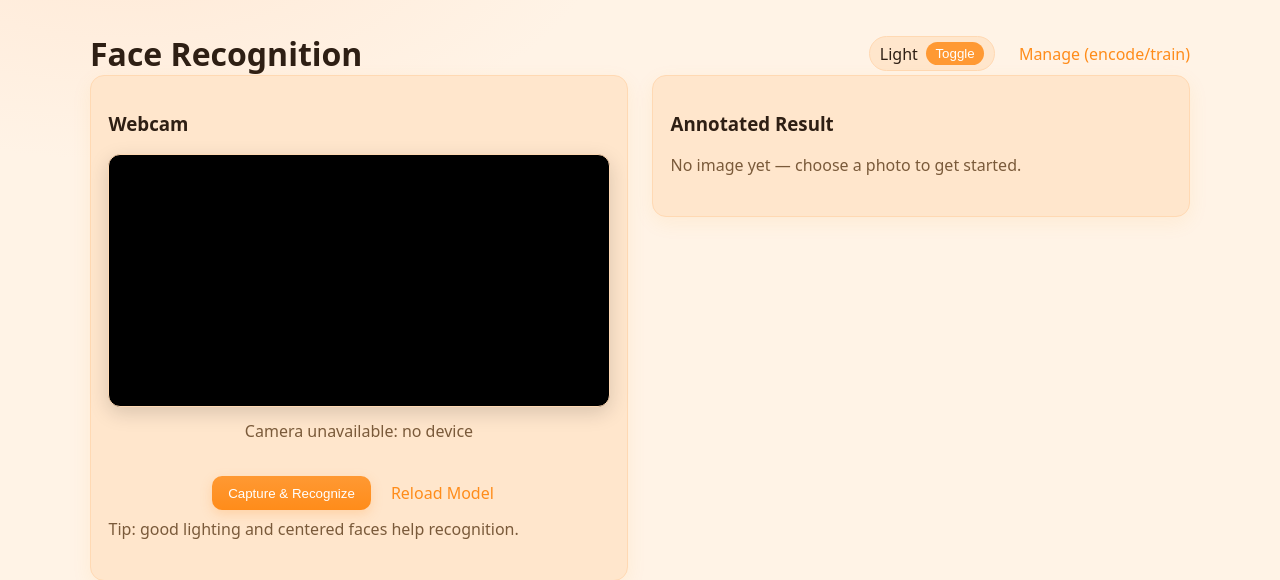
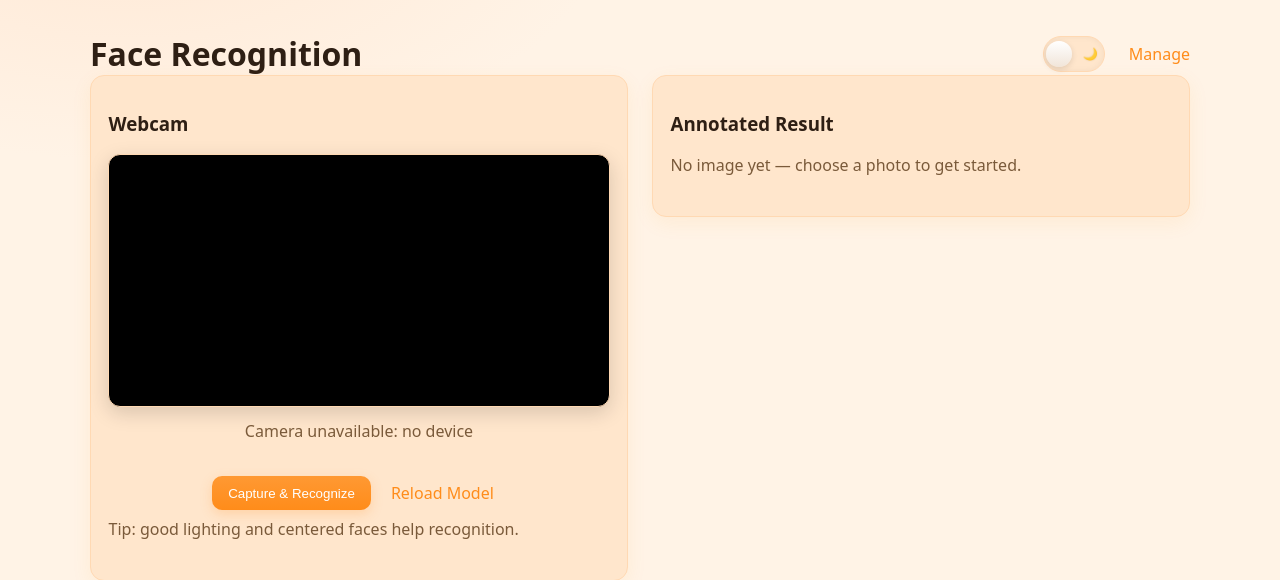
Before and after one commit to Sayedli/ComputerVision, a Django app: page / in a window 1280 px wide. Shown: the top 580 px of the page. Run offline with Django 4.2, Linux system fonts and the light colour scheme.

Commit message:
Updated Frontend

```diff
--- a/recognition/templates/recognition/index.html
+++ b/recognition/templates/recognition/index.html
@@ -32,8 +32,14 @@
       .cam{ display:flex; flex-direction:column; gap:.6rem; align-items:center; }
       .cam video{ width:100%; max-width:520px; border-radius:12px; border:1px solid var(--border); background:#000; box-shadow:0 6px 20px rgba(0,0,0,.15); }
       .cam .row{ display:flex; gap:.75rem; align-items:center; }
-      .toggle{ display:inline-flex; align-items:center; gap:.5rem; padding:.3rem .6rem; border:1px solid var(--border); border-radius:999px; background:var(--panel); }
-      .toggle button{ background:var(--accent); color:white; border:none; padding:.25rem .6rem; border-radius:999px; cursor:pointer; }
+      /* Theme toggle switch */
+      .switch{ position:relative; width:56px; height:30px; border-radius:999px; background:var(--panel); border:1px solid var(--border); box-shadow: inset 0 0 6px rgba(0,0,0,.05); cursor:pointer; display:inline-flex; align-items:center; padding:2px; }
+      .switch .knob{ width:26px; height:26px; border-radius:50%; background:linear-gradient(180deg, #ffffff, #f1e5d9); box-shadow:0 2px 6px rgba(0,0,0,.12); transform: translateX(0); transition: transform .2s ease, background .2s ease; }
+      .switch.dark{ background: #3a2517; border-color:#4a2e1c; }
+      .switch.dark .knob{ transform: translateX(26px); background:linear-gradient(180deg, #ffe6cc, #f5b26e); }
+      .switch .icons{ position:absolute; inset:0; display:flex; justify-content:space-between; align-items:center; padding:0 6px; font-size:12px; opacity:.9; color:var(--muted); pointer-events:none; }
+      .switch .icons .sun{ filter:drop-shadow(0 0 1px rgba(0,0,0,.1)); }
+      .switch .icons .moon{ filter:drop-shadow(0 0 1px rgba(0,0,0,.1)); }
       /* Spinner overlay */
       .overlay{ position:fixed; inset:0; background:rgba(0,0,0,.25); display:none; align-items:center; justify-content:center; z-index:9999; }
       .overlay.show{ display:flex; }
@@ -48,8 +54,11 @@
         <div style="display:flex;justify-content:space-between;align-items:center;gap:1rem;flex-wrap:wrap;">
           <h1 style="margin:0">Face Recognition</h1>
           <div style="display:flex;align-items:center;gap:1rem;">
-            <div class="toggle"><span id="theme-label">Light</span><button id="theme-btn" type="button">Toggle</button></div>
-            <a href="/manage" class="link">Manage (encode/train)</a>
+            <div id="theme-switch" class="switch" role="switch" aria-label="Theme">
+              <div class="icons"><span class="sun">☀️</span><span class="moon">🌙</span></div>
+              <div class="knob"></div>
+            </div>
+            <a href="/manage" class="link">Manage</a>
           </div>
         </div>
       </div>
@@ -96,16 +105,18 @@
           const fn = document.getElementById('file-name');
           const cam = document.getElementById('cam');
           const captureBtn = document.getElementById('capture');
-          const themeBtn = document.getElementById('theme-btn');
-          const themeLabel = document.getElementById('theme-label');
+          const themeSwitch = document.getElementById('theme-switch');
 
           // Theme toggle with localStorage
           const saved = localStorage.getItem('theme') || 'light';
-          if(saved === 'dark'){ body.classList.add('dark'); themeLabel.textContent='Dark'; }
-          themeBtn.addEventListener('click', () => {
-            body.classList.toggle('dark');
-            const mode = body.classList.contains('dark') ? 'dark' : 'light';
-            themeLabel.textContent = mode.charAt(0).toUpperCase() + mode.slice(1);
+          function applyTheme(mode){
+            if(mode === 'dark'){ body.classList.add('dark'); themeSwitch.classList.add('dark'); }
+            else { body.classList.remove('dark'); themeSwitch.classList.remove('dark'); }
+          }
+          applyTheme(saved);
+          themeSwitch.addEventListener('click', () => {
+            const mode = body.classList.contains('dark') ? 'light' : 'dark';
+            applyTheme(mode);
             localStorage.setItem('theme', mode);
           });
 
--- a/recognition/views.py
+++ b/recognition/views.py
@@ -88,7 +88,7 @@ def index(request: HttpRequest) -> HttpResponse:
             pil_img = Image.open(img_file)
             out = _process_image(pil_img)
             context.update(out)
-            context['message'] = f"Detected {len(out['results'])} face(s). Detector: {out['used_model'].upper()}"
+            context['message'] = f"Detected {len(out['results'])} face(s)."
         except Exception as e:
             context['error'] = str(e)
     return render(request, 'recognition/index.html', context)
```
